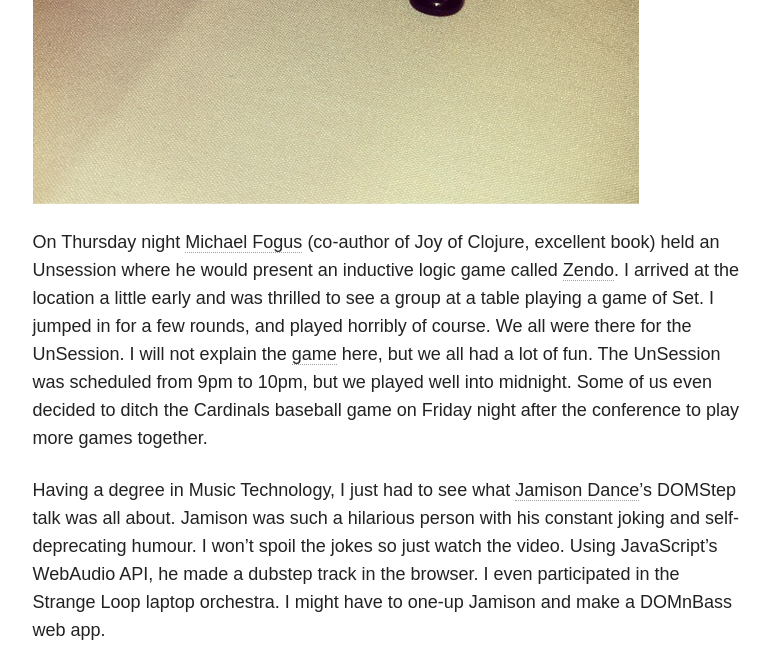
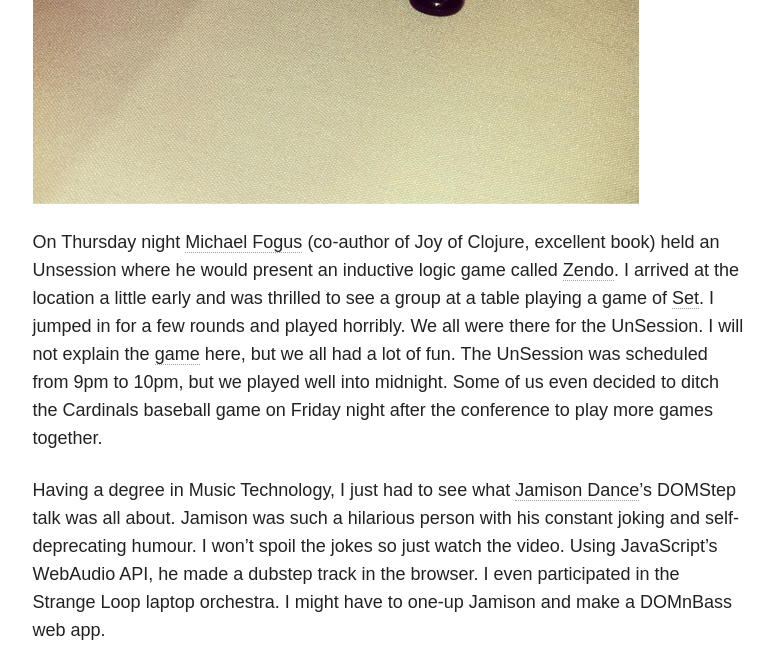
Before and after one commit to krisc/krisc.github.io, a Jekyll site: the page built from _posts/blog/2014-09-24-StrangeLoop2014.md, in a window 1280 px wide and 900 px high, scrolled down 4306 px, cut to the strip 0-664 px from the top of the window. Shown: the whole strip, without its empty margins (347-1120 px from the left). Built offline with Jekyll 4.4.1, drawn with Linux system fonts in a browser that asks for light colours; nearby versions of some CDN libraries; comment, search, counter and statistics services are not loaded.

Commit message:
link to Set wikipedia

```diff
--- a/_posts/blog/2014-09-24-StrangeLoop2014.md
+++ b/_posts/blog/2014-09-24-StrangeLoop2014.md
@@ -40,7 +40,7 @@ I've seen a [video](http://www.infoq.com/presentations/elm-reactive-programming)
 ##Fun
 ![One true Zendo koan and one false Zendo koan]({{ site.url }}/assets/zendo.png)
 
-On Thursday night [Michael Fogus](https://twitter.com/fogus) (co-author of Joy of Clojure, excellent book) held an Unsession where he would present an inductive logic game called [Zendo](http://en.wikipedia.org/wiki/Zendo_(game)). I arrived at the location a little early and was thrilled to see a group at a table playing a game of Set. I jumped in for a few rounds, and played horribly of course. We all were there for the UnSession. I will not explain the [game](http://en.wikipedia.org/wiki/Zendo_(game)) here, but we all had a lot of fun. The UnSession was scheduled from 9pm to 10pm, but we played well into midnight. Some of us even decided to ditch the Cardinals baseball game on Friday night after the conference to play more games together.
+On Thursday night [Michael Fogus](https://twitter.com/fogus) (co-author of Joy of Clojure, excellent book) held an Unsession where he would present an inductive logic game called [Zendo](http://en.wikipedia.org/wiki/Zendo_(game)). I arrived at the location a little early and was thrilled to see a group at a table playing a game of [Set](http://en.wikipedia.org/wiki/Set_(game)). I jumped in for a few rounds and played horribly. We all were there for the UnSession. I will not explain the [game](http://en.wikipedia.org/wiki/Zendo_(game)) here, but we all had a lot of fun. The UnSession was scheduled from 9pm to 10pm, but we played well into midnight. Some of us even decided to ditch the Cardinals baseball game on Friday night after the conference to play more games together.
 
 Having a degree in Music Technology, I just had to see what [Jamison Dance](https://twitter.com/jergason)'s DOMStep talk was all about. Jamison was such a hilarious person with his constant joking and self-deprecating humour. I won't spoil the jokes so just watch the video. Using JavaScript's WebAudio API, he made a dubstep track in the browser. I even participated in the Strange Loop laptop orchestra. I might have to one-up Jamison and make a DOMnBass web app.
 
```
